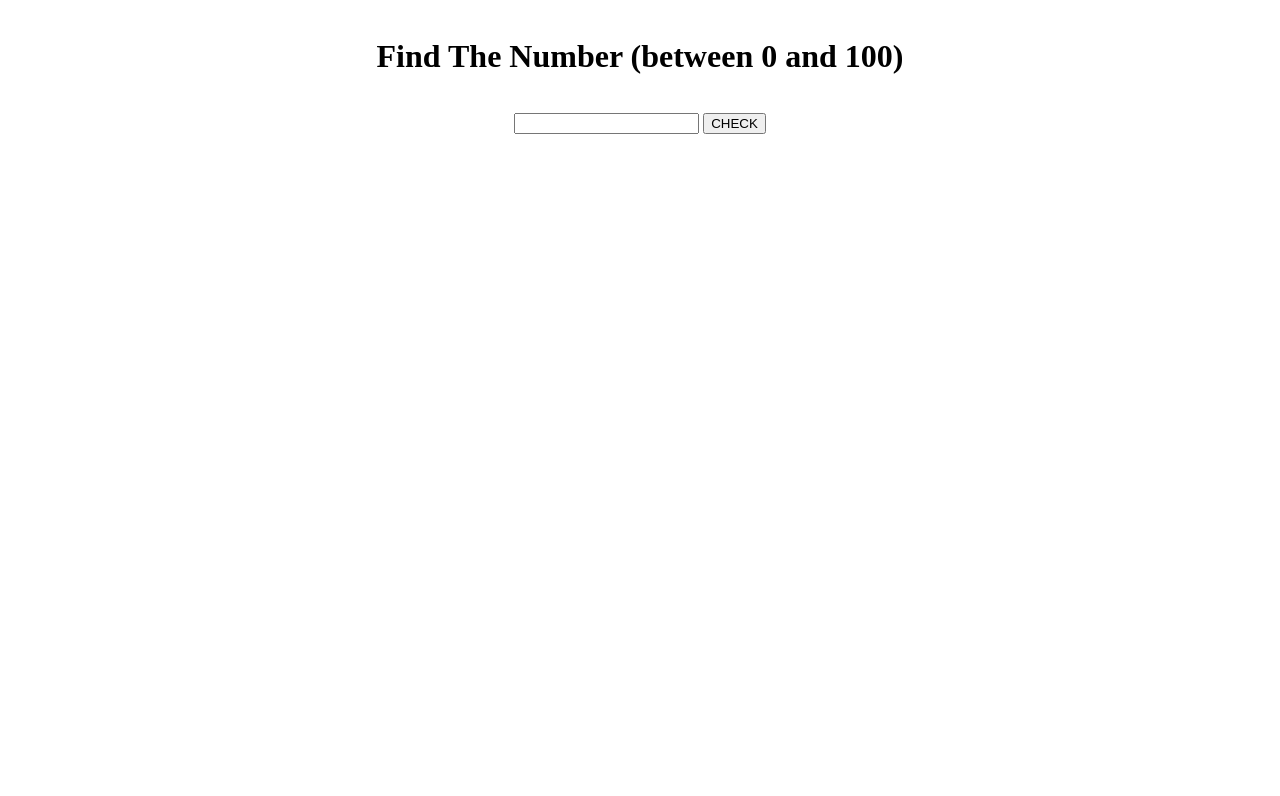
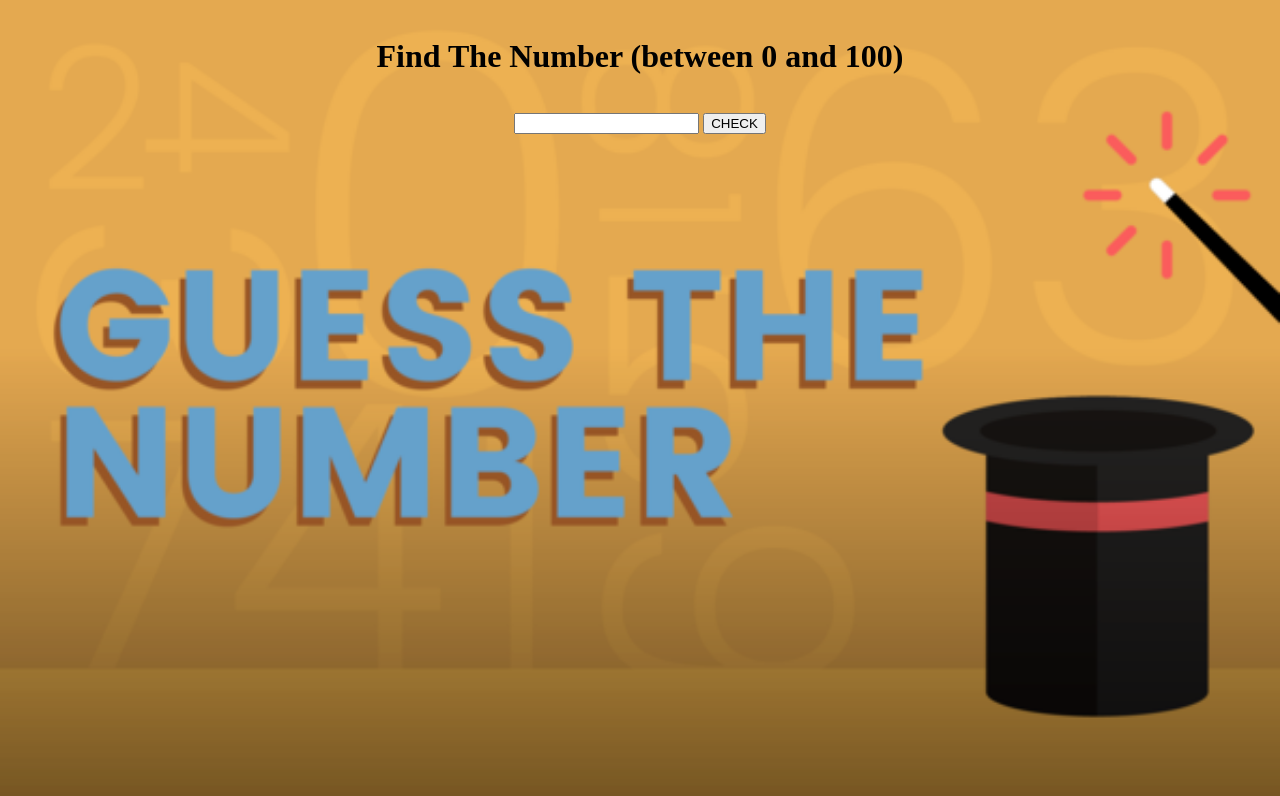
Before and after one commit to KamilCetiner/Guess_the_number_spiel, a plain HTML site: page index.html in a window 1280 px wide. Drawn offline with Linux system fonts and the light colour scheme.

Commit message:
img link was changed

```diff
--- a/order/style.css
+++ b/order/style.css
@@ -1,5 +1,5 @@
 body {
-    background-image: url("../../image/guess_number.png");
+    background-image: url("guess_number.png");
     background-repeat: no-repeat;
     background-size: cover;
 
```
Also changed, not shown: order/guess_number.png (added).
